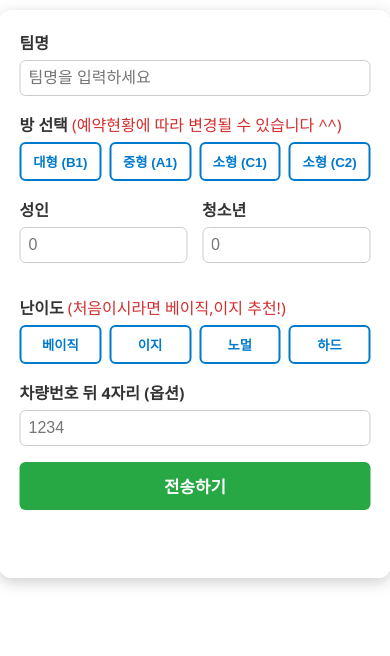
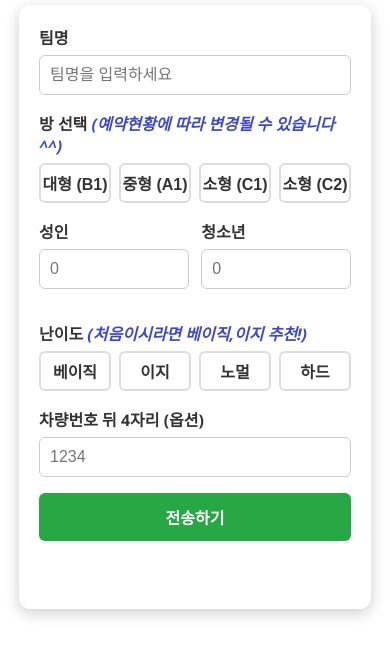
Before and after one commit to dalmook/jumping_reserv1, a plain HTML site: page index.html in a window 390 px wide. Drawn offline with Linux system fonts and the light colour scheme.

Commit message:
Update styles.css

```diff
--- a/styles.css
+++ b/styles.css
@@ -9,18 +9,17 @@ body {
   min-height: 100vh;
   font-family: 'Segoe UI', sans-serif;
 }
-
 .container {
   position: fixed;
   top: 0;
   left: 50%;
   transform: translateX(-50%);
   background: rgba(255,255,255,0.95);
-  padding: 20px;
+  padding: 30px;
   margin-top: 10px;
   border-radius: 12px;
-  width: 90%;
-  max-width: 400px;
+  width: 95%;
+  max-width: 600px; /* 태블릿 대응 위해 확대 */
   box-shadow: 0 4px 15px rgba(0,0,0,0.2);
   z-index: 1;
 }
@@ -28,76 +27,52 @@ body {
 .field, .field-group {
   margin-bottom: 16px;
 }
-
 label {
   display: block;
   margin-bottom: 6px;
   font-weight: 600;
   color: #333;
 }
-
 label .note {
-  color: #d32f2f;
-  font-weight: normal;
+  color: #3F48CC;
+  font-style: italic;
 }
-
 input[type="text"], input[type="number"] {
   width: 100%;
-  padding: 8px;
-  font-size: 1rem;
+  padding: 12px;
+  font-size: 1.2rem; /* 폰트 크기 확대 */
   border: 1px solid #ccc;
   border-radius: 6px;
   box-sizing: border-box;
 }
 
-.field-group {
-  display: flex;
-  gap: 4%;
-}
-.field-group .half {
-  width: 48%;
-}
-
+.field-group { display: flex; gap: 4%; }
+.field-group .half { width: 48%; }
 .room-buttons, .difficulty-buttons {
   display: flex;
   gap: 8px;
 }
-
 .room-buttons button, .difficulty-buttons button {
+  font-size: 1.1rem; /* 폰트 크기 조정 */
   flex: 1;
   padding: 8px 0;
   background: #fff;
-  border: 2px solid #007ACC;
+  border: 2px solid #ddd;
   border-radius: 6px;
-  color: #007ACC;
   font-weight: 600;
+  color: #333;
   cursor: pointer;
   transition: background 0.2s;
 }
-
-.room-buttons button:hover:not(:disabled),
-.difficulty-buttons button:hover:not(:disabled) {
-  background: #e6f0fa;
-}
-
-.room-buttons button.selected,
-.difficulty-buttons button.selected {
+.room-buttons button.selected, .difficulty-buttons button.selected {
   background: #007ACC;
   color: #fff;
+  border-color: #005A9E;
 }
-
-.room-buttons button:disabled,
-.difficulty-buttons button:disabled {
-  background: #f5f5f5;
-  border-color: #ccc;
-  color: #aaa;
-  cursor: not-allowed;
-}
-
 button[type="submit"] {
   width: 100%;
-  padding: 12px;
-  font-size: 1.05rem;
+  padding: 16px;
+  font-size: 1.2rem; /* 버튼 크기 확대 */
   font-weight: 600;
   color: #fff;
   background: #28A745;
@@ -106,17 +81,35 @@ button[type="submit"] {
   cursor: pointer;
   transition: background 0.3s;
 }
-button[type="submit"]:hover:not(:disabled) {
-  background: #218838;
-}
-button[type="submit"]:disabled {
-  background: #888;
-  cursor: not-allowed;
-}
 
+button[type="submit"]:hover { background: #218838; }
+button[type="submit"]:disabled { background: #888; cursor: not-allowed; }
 .result {
   margin-top: 16px;
   font-size: 1rem;
   color: #333;
   min-height: 2em;
 }
+
+/* 모바일 전용 */
+@media (max-width: 600px) {
+  .container {
+    width: 100%;
+    max-width: 80%;
+    padding: 20px;
+    margin-top: 5px;
+  }
+  input[type="text"], input[type="number"] {
+    font-size: 1rem;
+    padding: 10px;
+  }
+  .room-buttons button,
+  .difficulty-buttons button {
+    font-size: 1rem;
+    padding: 6px 0;
+  }
+  button[type="submit"] {
+    padding: 12px;
+    font-size: 1rem;
+  }
+}
```
